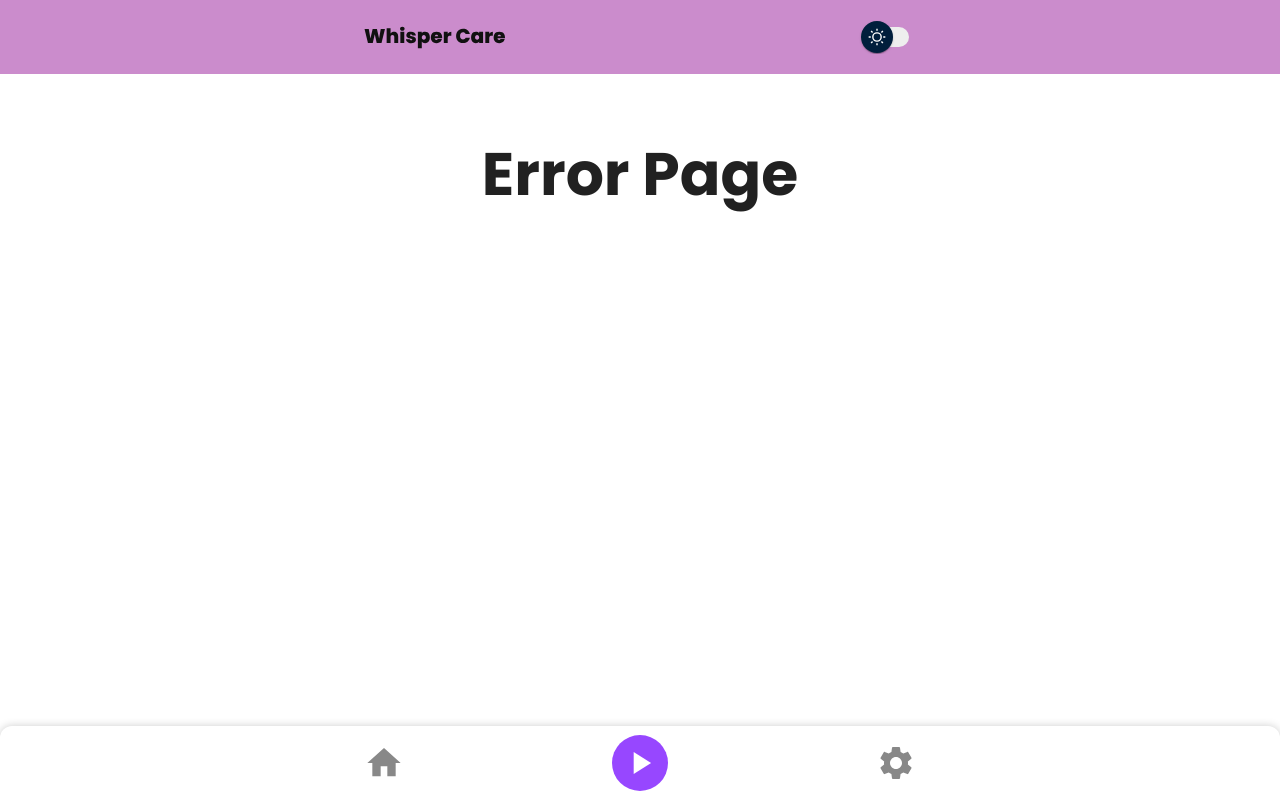
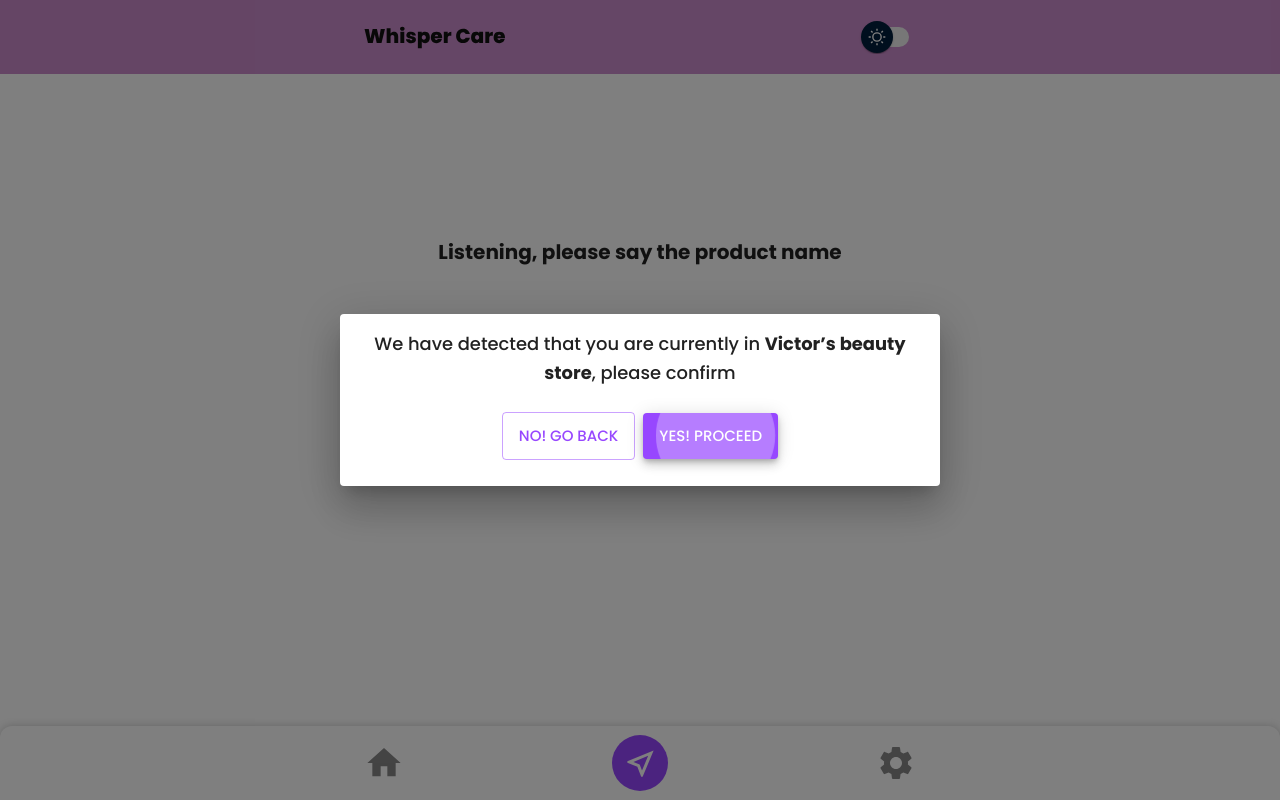
Before and after one commit to dyCodes/whisperCare-reactjs, a React (Create React App) app: page /locate-product in a window 1280 px wide. Before the commit this address had no page. Built offline with nearby package versions, Linux system fonts and the light colour scheme.

Commit message:
feat: Add Locate-product page

```diff
--- a/src/App.js
+++ b/src/App.js
@@ -8,6 +8,7 @@ import Settings from "./pages/Settings";
 import Product from "./pages/Product";
 import ScanHistory from "./pages/ScanHistory";
 import { AppProvider } from "./context/AppContext";
+import LocateProduct from "./pages/LocateProduct";
 
 function App() {
 	const router = createBrowserRouter([
@@ -19,6 +20,10 @@ function App() {
 		{
 			path: "product/:id",
 			element: <Product />,
+		},
+		{
+			path: "locate-product",
+			element: <LocateProduct />,
 		},
 		{
 			path: "review",
--- a/src/assets/scss/_layout.scss
+++ b/src/assets/scss/_layout.scss
@@ -40,10 +40,14 @@ main {
 		display: flex;
 		justify-content: space-between;
 		align-items: center;
+	}
 
-		a {
-			line-height: 0;
-		}
+	a {
+		line-height: 0;
+
+		// &.active {
+		// 	border-bottom: 1px solid #9747ff;
+		// }
 	}
 
 	.main_button {
@@ -53,6 +57,7 @@ main {
 		top: 0;
 		border-radius: 50%;
 		background-color: #9747ff !important;
+		@include flex_center;
 	}
 }
 
--- a/src/assets/scss/main.scss
+++ b/src/assets/scss/main.scss
@@ -91,6 +91,12 @@ form {
 			margin: 0;
 			margin-bottom: 5px;
 		}
+	}
+}
+
+.confirm_store_modal {
+	button {
+		padding: 10px 16px;
 	}
 }
 
@@ -206,6 +212,15 @@ form {
 	}
 }
 
+#LocateProduct {
+	.store_map {
+		.card img {
+			width: 100%;
+			max-width: 120px;
+		}
+	}
+}
+
 #Settings {
 	.settingsItem {
 		padding-top: 12px;
--- a/src/components/Layout.jsx
+++ b/src/components/Layout.jsx
@@ -1,9 +1,9 @@
 import React, { useContext } from "react";
-import { Button, Container, Link, Paper, styled, Switch } from "@mui/material";
+import { Container, Link, Paper, styled, Switch } from "@mui/material";
 import { Link as RouterLink } from "react-router-dom";
 import HomeIcon from "@mui/icons-material/Home";
 import SettingsIcon from "@mui/icons-material/Settings";
-import PlayArrowIcon from "@mui/icons-material/PlayArrow";
+import NearMeOutlinedIcon from "@mui/icons-material/NearMeOutlined";
 import Logo from "../assets/img/logo.svg";
 import { ThemeContext } from "../context/ThemeContext";
 
@@ -14,7 +14,7 @@ const Layout = ({ page, children }) => {
 		<div id={page} className={theme.palette.mode}>
 			<header>
 				<Container maxWidth="sm" className="container">
-					<Link href="/" underline="none">
+					<Link component={RouterLink} to="/" underline="none">
 						<img className="logo" src={Logo} alt="Whisper Care" />
 					</Link>
 
@@ -30,15 +30,19 @@ const Layout = ({ page, children }) => {
 
 			<Paper className="action_menu">
 				<Container maxWidth="sm" className="container">
-					<Link component={RouterLink} to="/" underline="none">
+					<Link component={RouterLink} to="/" underline="none" className={page === "Home" ? "active" : ""}>
 						<HomeIcon sx={{ color: "#888", fontSize: "40px" }} />
 					</Link>
 
-					<Button className="main_button" color="primary">
-						<PlayArrowIcon sx={{ color: "#fff", fontSize: "38px" }} />
-					</Button>
+					<Link component={RouterLink} to="/locate-product" underline="none" className="main_button">
+						<NearMeOutlinedIcon sx={{ color: "#fff", fontSize: "35px" }} />
+					</Link>
 
-					<Link component={RouterLink} to="/settings" underline="none">
+					<Link
+						component={RouterLink}
+						to="/settings"
+						underline="none"
+						className={page === "Settings" ? "active" : ""}>
 						<SettingsIcon sx={{ color: "#888", fontSize: "40px" }} />
 					</Link>
 				</Container>
--- /dev/null
+++ b/src/pages/LocateProduct.jsx
@@ -0,0 +1,152 @@
+import {
+	Button,
+	Card,
+	CardContent,
+	Container,
+	Dialog,
+	DialogActions,
+	DialogTitle,
+	Grid,
+	Typography,
+} from "@mui/material";
+import React, { useContext, useEffect, useState } from "react";
+import { useNavigate } from "react-router-dom";
+import Layout from "../components/Layout";
+import { AppContext } from "../context/AppContext";
+import VoiceAnimation from "../assets/voice-assistant-gif.mp4";
+import MapCanvas from "../assets/img/demo-canvas.png";
+
+const LocateProduct = () => {
+	const navigate = useNavigate();
+	const { speak } = useContext(AppContext);
+	const [openModal, setOpenModal] = useState(true);
+	const [product, setProduct] = useState(null);
+	const storeName = "Victor’s beauty store";
+
+	const handleProceed = () => {
+		setOpenModal(false);
+		speak("Listening, please say the product name");
+
+		// Simulate product search
+		setTimeout(() => {
+			const data = {
+				id: 16,
+				code: "11112222016",
+				name: "Matte 3D Foundation",
+				distance: "10 meters away",
+				direction: "Straight down the first turn on your right",
+				location: "Aisle 3, Shelf 2",
+				img: "https://i.ebayimg.com/thumbs/images/g/tfwAAOSwBIFjT491/s-l300.webp",
+			};
+			setProduct(data);
+		}, 8000);
+	};
+
+	const handleCancel = (e, reason) => {
+		navigate("/");
+	};
+
+	return (
+		<Layout page="LocateProduct">
+			{product ? (
+				<StoreMap product={product} speak={speak} />
+			) : (
+				<Container maxWidth="sm" className="container">
+					<div className="voice_animation" style={{ visibility: openModal ? "hidden" : "visible" }}>
+						<video
+							autoPlay={true}
+							loop={true}
+							style={{ width: "100%", display: "block", margin: "0 auto", maxWidth: "340px" }}
+							src={VoiceAnimation}
+							alt="Voice Animation"
+						/>
+					</div>
+
+					<Typography variant="h6" mt={-5} align="center" sx={{ fontWeight: "bold" }}>
+						Listening, please say the product name
+					</Typography>
+				</Container>
+			)}
+
+			{openModal && (
+				<ConfirmModal
+					openModal={openModal}
+					storeName={storeName}
+					handleCancel={handleCancel}
+					handleProceed={handleProceed}
+					speak={speak}
+				/>
+			)}
+		</Layout>
+	);
+};
+
+const ConfirmModal = ({ openModal, storeName, handleCancel, handleProceed, speak }) => {
+	useEffect(() => {
+		speak(
+			`Modal: We have detected that you are currently in ${storeName}, please confirm. Button: No, Go Back, Button: Yes, Proceed`
+		);
+	}, [storeName, speak]);
+
+	return (
+		<Dialog
+			open={openModal}
+			onClose={handleCancel}
+			// disableEscapeKeyDown={true}
+			aria-labelledby="alert-dialog-title"
+			aria-describedby="alert-dialog-description"
+			className="confirm_store_modal">
+			<DialogTitle id="alert-dialog-title" sx={{ textAlign: "center", fontSize: "1.12rem" }}>
+				We have detected that you are currently in <b>{storeName}</b>, please confirm
+			</DialogTitle>
+
+			<DialogActions sx={{ width: "100%", mb: "18px", justifyContent: "center" }}>
+				<Button size="large" variant="outlined" onClick={handleCancel}>
+					No! Go Back
+				</Button>
+				<Button size="large" variant="contained" onClick={handleProceed} autoFocus>
+					Yes! Proceed
+				</Button>
+			</DialogActions>
+		</Dialog>
+	);
+};
+
+const StoreMap = ({ product, speak }) => {
+	useEffect(() => {
+		const tts = `Product: ${product.name}, ${product.distance}. ${product.direction}`;
+		speak(tts);
+	}, [product, speak]);
+
+	return (
+		<div className="store_map">
+			<div className="map-canvas">
+				<img src={MapCanvas} alt="map-canvas" />
+			</div>
+
+			<Card className="card" sx={{ m: "12px" }}>
+				<CardContent>
+					<Grid container spacing={2}>
+						<Grid item xs={8}>
+							<Typography variant="h2" mb={1.1} sx={{ fontSize: "16px", fontWeight: "bold" }}>
+								{product.name}
+							</Typography>
+
+							<p className="_m0">{product.distance}</p>
+
+							<Typography component="p" mt={1.1} sx={{ fontSize: "17px", fontWeight: "500" }}>
+								{product.direction}
+							</Typography>
+						</Grid>
+
+						<Grid item xs={4}>
+							<img src={product.img} alt={product.name} />
+						</Grid>
+					</Grid>
+				</CardContent>
+			</Card>
+		</div>
+	);
+};
+
+export default LocateProduct;
```
Also changed, not shown: src/assets/img/demo-canvas.png (added), src/main.css, 1 other file (tests, documents, lock files or other folders).
